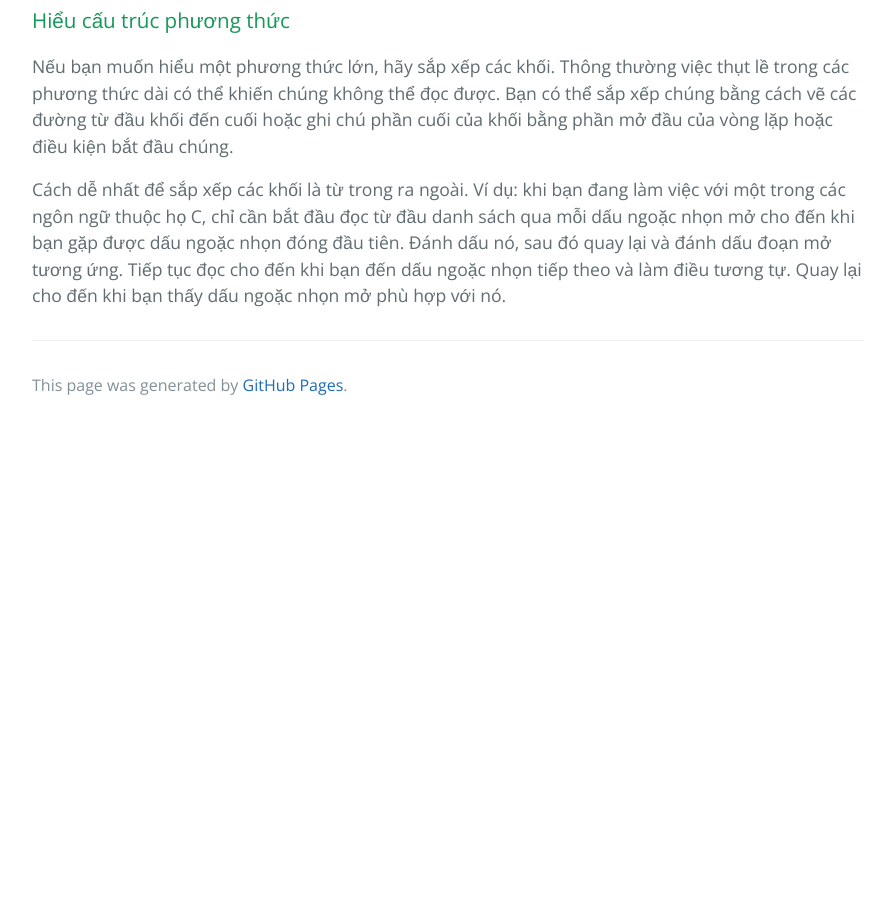
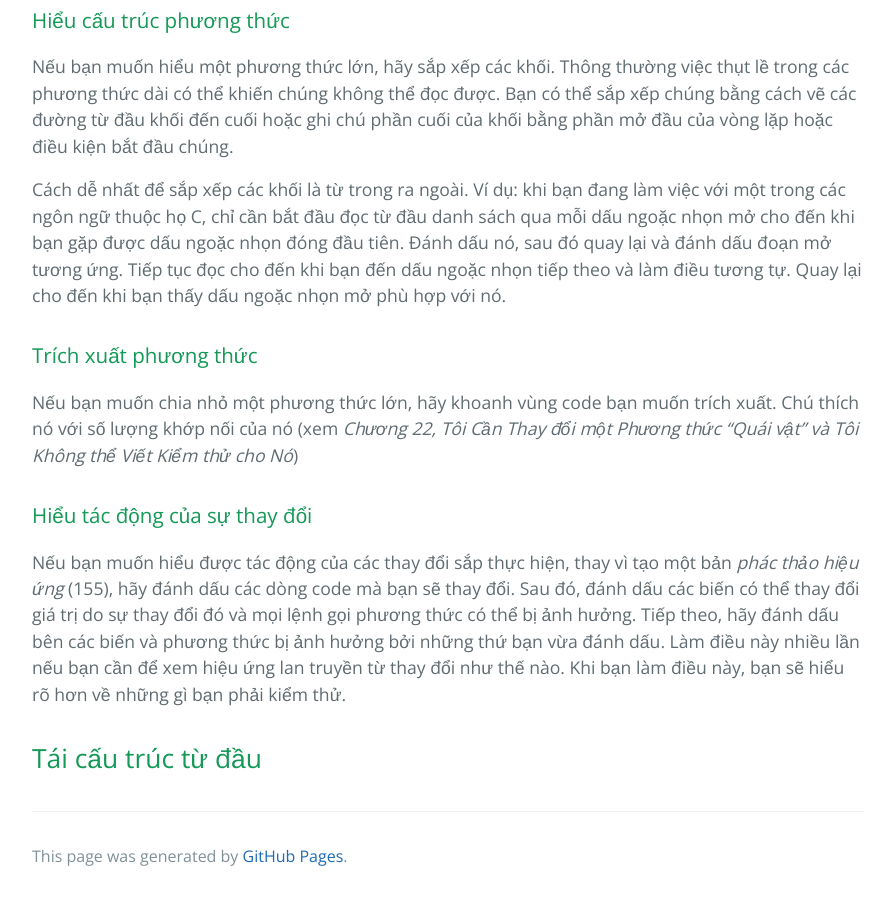
Before and after one commit to HaiBV/haibv.github.io, a Jekyll site: the page built from working-effectively-with-legacy-code/ chapter-16-i-dont-understand-the-code-well-enough-to-change-it.md, in a window 1280 px wide and 900 px high, scrolled down 2919 px. Shown: the whole window, without its empty margins (192-1084 px from the left). Built offline with Jekyll 4.4.1, drawn with Linux system fonts in a browser that asks for light colours; our own code applies the rules of GitHub Pages for plain Markdown files; before the commit the page ends 3348 px from its top, so only the background shows below that.

Commit message:
Book - Working Efectively with Legacy Code - P2 - C16

```diff
--- a/working-effectively-with-legacy-code/ chapter-16-i-dont-understand-the-code-well-enough-to-change-it.md
+++ b/working-effectively-with-legacy-code/ chapter-16-i-dont-understand-the-code-well-enough-to-change-it.md
@@ -41,3 +41,13 @@ Nếu bạn muốn phân tách các trách nhiệm, sử dụng một dấu đ
 Nếu bạn muốn hiểu một phương thức lớn, hãy sắp xếp các khối. Thông thường việc thụt lề trong các phương thức dài có thể khiến chúng không thể đọc được. Bạn có thể sắp xếp chúng bằng cách vẽ các đường từ đầu khối đến cuối hoặc ghi chú phần cuối của khối bằng phần mở đầu của vòng lặp hoặc điều kiện bắt đầu chúng.
 
 Cách dễ nhất để sắp xếp các khối là từ trong ra ngoài. Ví dụ: khi bạn đang làm việc với một trong các ngôn ngữ thuộc họ C, chỉ cần bắt đầu đọc từ đầu danh sách qua mỗi dấu ngoặc nhọn mở cho đến khi bạn gặp được dấu ngoặc nhọn đóng đầu tiên. Đánh dấu nó, sau đó quay lại và đánh dấu đoạn mở tương ứng. Tiếp tục đọc cho đến khi bạn đến dấu ngoặc nhọn tiếp theo và làm điều tương tự. Quay lại cho đến khi bạn thấy dấu ngoặc nhọn mở phù hợp với nó.
+
+### Trích xuất phương thức
+
+Nếu bạn muốn chia nhỏ một phương thức lớn, hãy khoanh vùng code bạn muốn trích xuất. Chú thích nó với số lượng khớp nối của nó (xem _Chương 22, Tôi Cần Thay đổi một Phương thức "Quái vật" và Tôi Không thể Viết Kiểm thử cho Nó_)
+
+### Hiểu tác động của sự thay đổi
+
+Nếu bạn muốn hiểu được tác động của các thay đổi sắp thực hiện, thay vì tạo một bản _phác thảo hiệu ứng_ (155), hãy đánh dấu các dòng code mà bạn sẽ thay đổi. Sau đó, đánh dấu các biến có thể thay đổi giá trị do sự thay đổi đó và mọi lệnh gọi phương thức có thể bị ảnh hưởng. Tiếp theo, hãy đánh dấu bên các biến và phương thức bị ảnh hưởng bởi những thứ bạn vừa đánh dấu. Làm điều này nhiều lần nếu bạn cần để xem hiệu ứng lan truyền từ thay đổi như thế nào. Khi bạn làm điều này, bạn sẽ hiểu rõ hơn về những gì bạn phải kiểm thử.
+
+## Tái cấu trúc từ đầu
```
